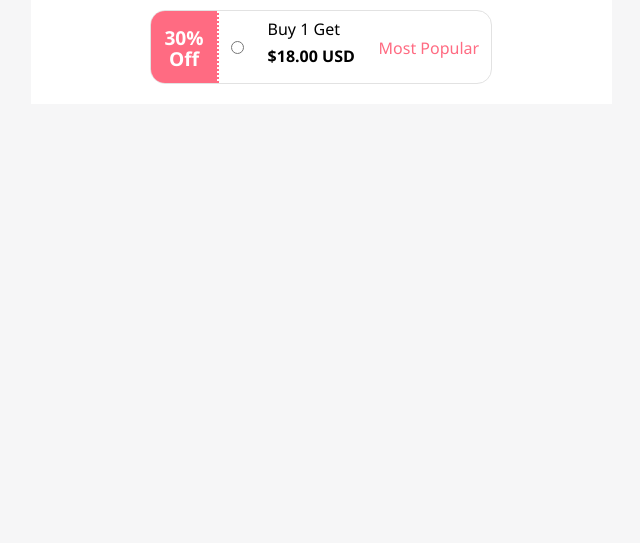
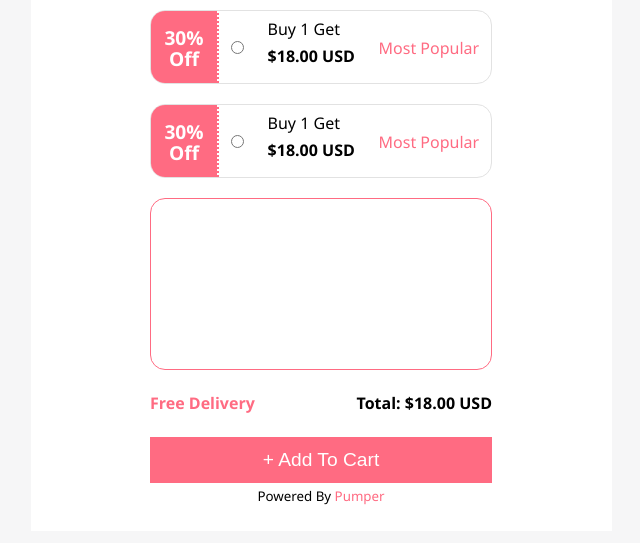
Before and after one commit to shaikhm357/test_ui, a plain HTML site: page index.html in a window 1280 px wide. Shown: the part 57-600 px from the top of the page, without its empty margins (319-959 px from the left). Drawn offline with Linux system fonts and the light colour scheme.

Commit message:
added button and total

```diff
--- a/index.html
+++ b/index.html
@@ -8,9 +8,7 @@
   </head>
   <body>
     <div class="container">
-
       <div class="main">
-
         <h1>YAY! Its BOGO</h1>
         <div class="card">
           <div class="small-card">
@@ -27,6 +25,39 @@
             </div>
           </div>
         </div>
+
+        <div class="card">
+          <div class="small-card">
+            <div class="small-card-left">30% <span class="text">Off</span></div>
+            <div class="small-card-right">
+              <form action="">
+                <input type="radio" name="" id="" />
+              </form>
+              <div class="info">
+                Buy 1 Get
+                <span>$18.00 USD</span>
+              </div>
+              <div class="tag">Most Popular</div>
+            </div>
+          </div>
+        </div>
+
+        <div class="card">
+          <div class="big-card"></div>
+        </div>
+
+        <div class="total">
+          <div>Free Delivery</div>
+          <div style="color: black;" >Total: $18.00 USD</div>
+        </div>
+
+        <div class="btn">
+          <button>+ Add To Cart</button>
+        </div>
+
+        <div class="poweredby">
+          <p>Powered By <span style="color: #ff6b82">Pumper</span></p></div>
+        </div>
       </div>
     </div>
   </body>
--- a/style.css
+++ b/style.css
@@ -59,7 +59,6 @@ h3 {
   justify-content: center; /* Center items vertically */
   align-items: center; /* Center items horizontally */
   border-right: 2.5px dotted white;
-
 }
 
 .small-card-right {
@@ -94,3 +93,53 @@ h3 {
 .tag {
   color: #ff6b82;
 }
+
+.card {
+  margin-bottom: 20px;
+}
+
+.big-card {
+  height: 172px;
+  width: 342px;
+  border: 1px #ff6b82 solid;
+  border-radius: 15px;
+}
+
+.total {
+  width: 342px;
+  margin: auto;
+  display: flex;
+  flex-direction: row;
+  justify-content: space-between;
+  font-weight: bold;
+  color: #ff6b82;
+  margin-bottom: 20px;
+}
+
+.btn {
+  display: flex;
+  justify-content: center;
+  align-items: center;
+}
+
+button {
+  width: 342px;
+  padding: 12px;
+  background-color: #ff6b82; /* Background color */
+  border: none; /* Removes the border */
+  cursor: pointer;
+  transition: background-color 0.3s ease;
+  color: white;
+  font-size: larger;
+}
+
+button:hover {
+  background-color: #ff4a61; /* Darker shade for hover effect */
+}
+
+.poweredby{
+    font-size: smaller;
+    display: flex;
+    justify-content: center;
+    align-items: center;
+}
```
